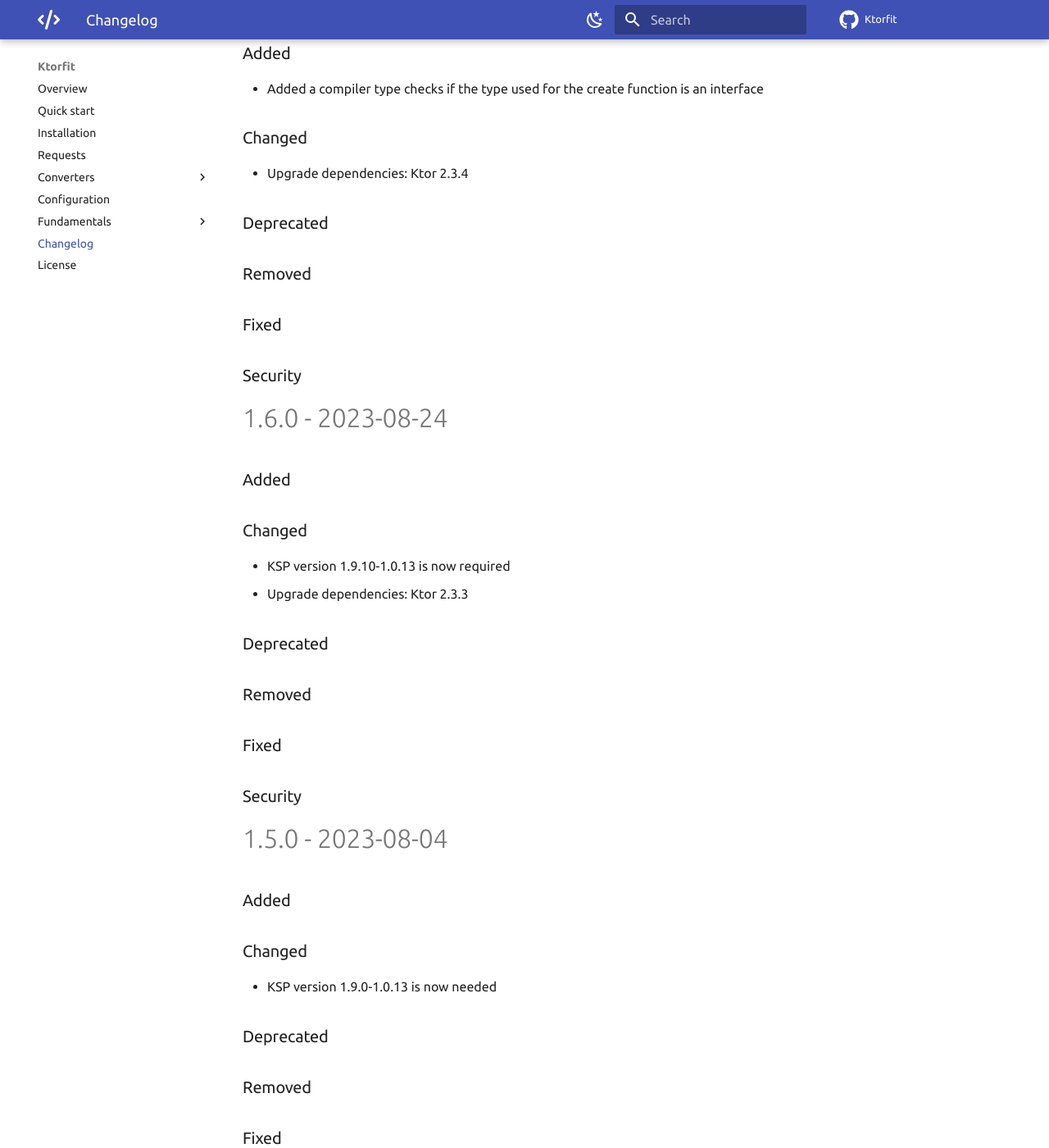
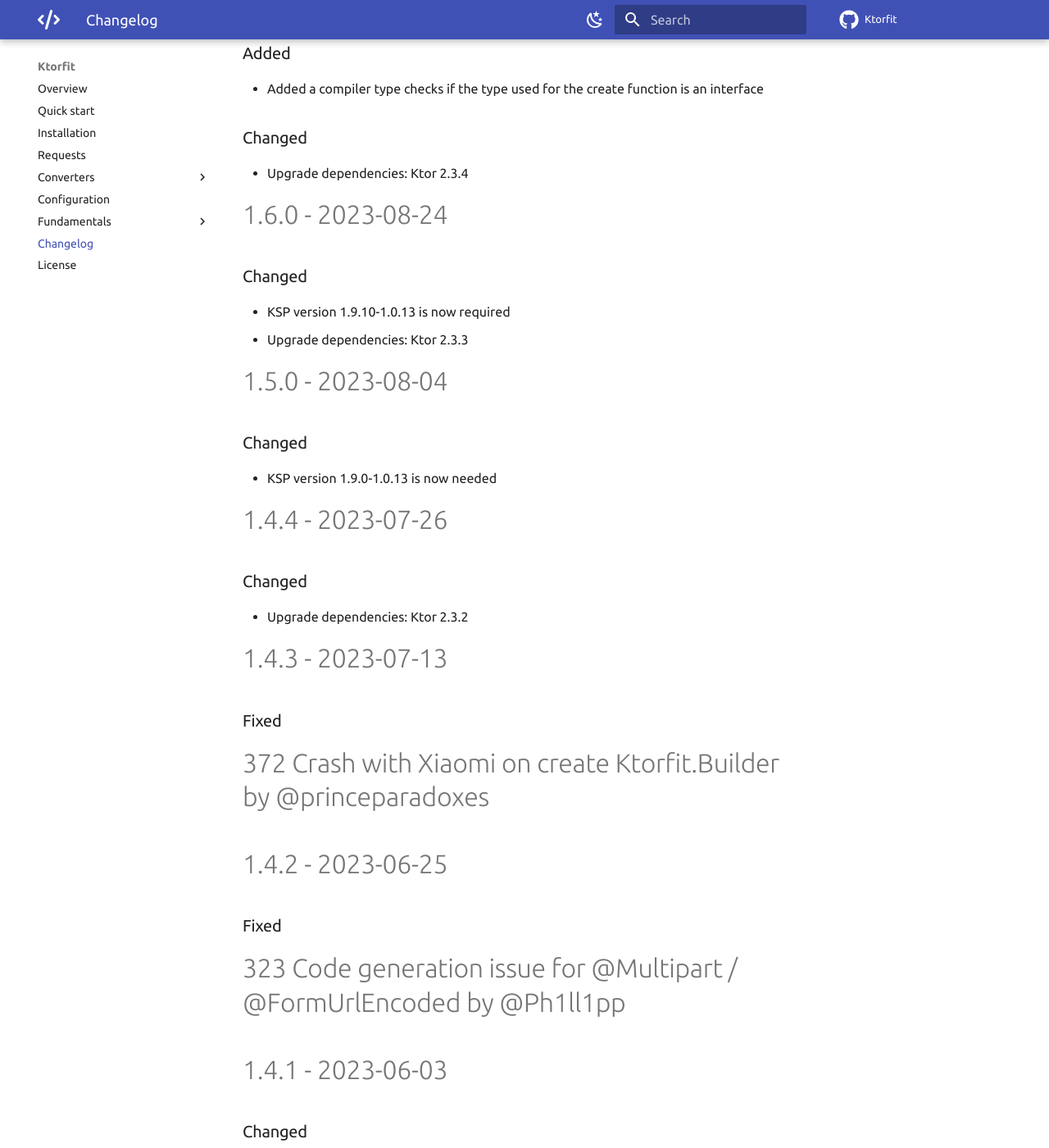
Before and after one commit to Foso/Ktorfit, an MkDocs documentation site: the page built from docs/CHANGELOG.md, in a window 1280 px wide and 1400 px high, scrolled down 1308 px. Shown: the whole window at 82% size. Built offline with MkDocs 1.6.1 and Material for MkDocs 9.7.7, drawn with Linux system fonts in a browser that asks for light colours; comment, search, counter and statistics services are not loaded; some of the changed text lies outside the part shown.

```diff
--- a/docs/CHANGELOG.md
+++ b/docs/CHANGELOG.md
@@ -43,88 +43,45 @@ id("de.jensklingenberg.ktorfit") version "1.7.0"
 ### Changed
 - Upgrade dependencies: Ktor 2.3.4
 
-### Deprecated
-### Removed
-### Fixed
-### Security
-
 1.6.0 - 2023-08-24
 ========================================
 
-### Added
 ### Changed
 * KSP version 1.9.10-1.0.13 is now required
 - Upgrade dependencies: Ktor 2.3.3
 
-### Deprecated
-### Removed
-### Fixed
-### Security
-
 1.5.0 - 2023-08-04
 ========================================
 
-### Added
 ### Changed
 * KSP version 1.9.0-1.0.13 is now needed
-
-### Deprecated
-### Removed
-### Fixed
-### Security
 
 1.4.4 - 2023-07-26
 ========================================
 
-### Added
 ### Changed
 - Upgrade dependencies: Ktor 2.3.2
-
-### Deprecated
-### Removed
-### Fixed
-### Security
 
 1.4.3 - 2023-07-13
 ========================================
 
-### Added
-### Changed
-### Deprecated
-### Removed
 ### Fixed
 #372 Crash with Xiaomi on create Ktorfit.Builder by @princeparadoxes
-
-### Security
 
 1.4.2 - 2023-06-25
 ========================================
 
-### Added
-### Changed
-### Deprecated
-### Removed
 ### Fixed
 #323 Code generation issue for @Multipart / @FormUrlEncoded by @Ph1ll1pp
-
-### Security
 
 1.4.1 - 2023-06-03
 ========================================
 
-### Added
-
 ### Changed
 - Upgrade dependencies: Ktor 2.3.1
 
-### Deprecated
-
-### Removed
-
 ### Fixed
 #236 Parsing error for list/array
-
-### Security
 
 1.4.0 - 2023-05-27
 ========================================
@@ -166,16 +123,8 @@ macosArm64, tvosArm64, tvosX64, tvosSimulatorArm64, watchosSimulatorArm64 #315
 * RequestConverter, use Converter.RequestParameterConverter instead
 * See also: https://foso.github.io/Ktorfit/converters/migration/
 
-### Removed
-
-### Fixed
-
-### Security
-
 1.3.0 - 2023-05-14
 ========================================
-
-### Added
 
 ### Changed
 * Optimized generated code, the generated code that is used for a request will
@@ -184,32 +133,14 @@ macosArm64, tvosArm64, tvosX64, tvosSimulatorArm64, watchosSimulatorArm64 #315
 
 * KSP version 1.0.11 is now needed
 
-### Deprecated
-
-### Removed
-
 ### Fixed
 [Bug]: IllegalArgumentException with Custom Http Annotation #274
-
-### Security
 
 ### Bumped
 KSP version to 1.0.11
 
 1.2.0 - 2023-05-05
 ========================================
-
-### Added
-
-### Changed
-
-### Deprecated
-
-### Removed
-
-### Fixed
-
-### Security
 
 ### Bumped
 Now based on Ktor 2.3.0
@@ -232,14 +163,6 @@ Everything else is the same as "ktorfit-lib"
 * Kotlin version 1.8.20 is now needed
 * KSP version 1.8.20-1.0.10 is now needed
 
-### Deprecated
-
-### Removed
-
-### Fixed
-
-### Security
-
 ### Bumped
 * Kotlin to 1.8.20
 * KSP version to 1.8.20-1.0.10
@@ -258,18 +181,8 @@ this will only add the client core dependency and not the platform dependencies
 This will give you more control over the used clients, but you have to add them yourself. https://ktor.io/docs/http-client-engines.html
 Everything else is the same as "ktorfit-lib"
 
-### Changed
-
-### Deprecated
-
-### Removed
-
 ### Fixed
 [Bug]: Post request body serialization doesn't work #202
-
-### Security
-
-### Bumped
 
 ---
 
```
Also changed, not shown: 10 other files.
